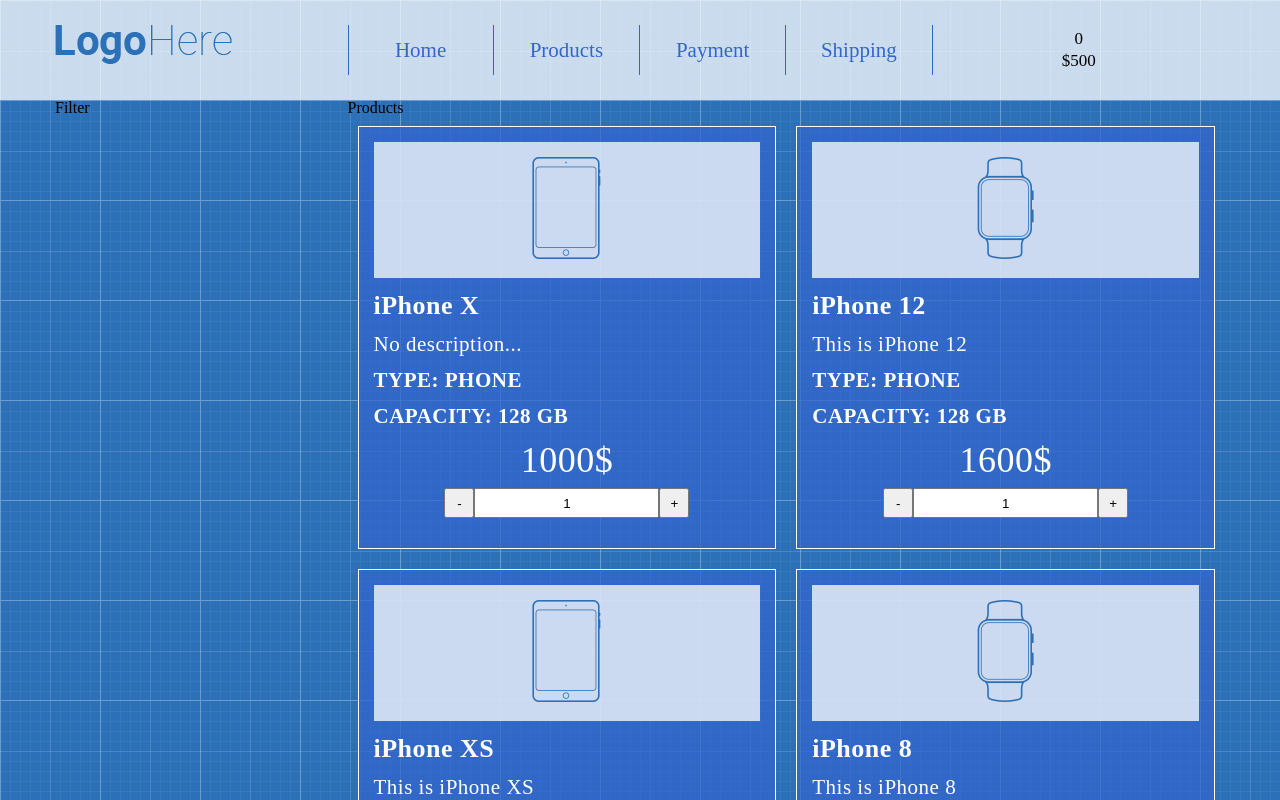
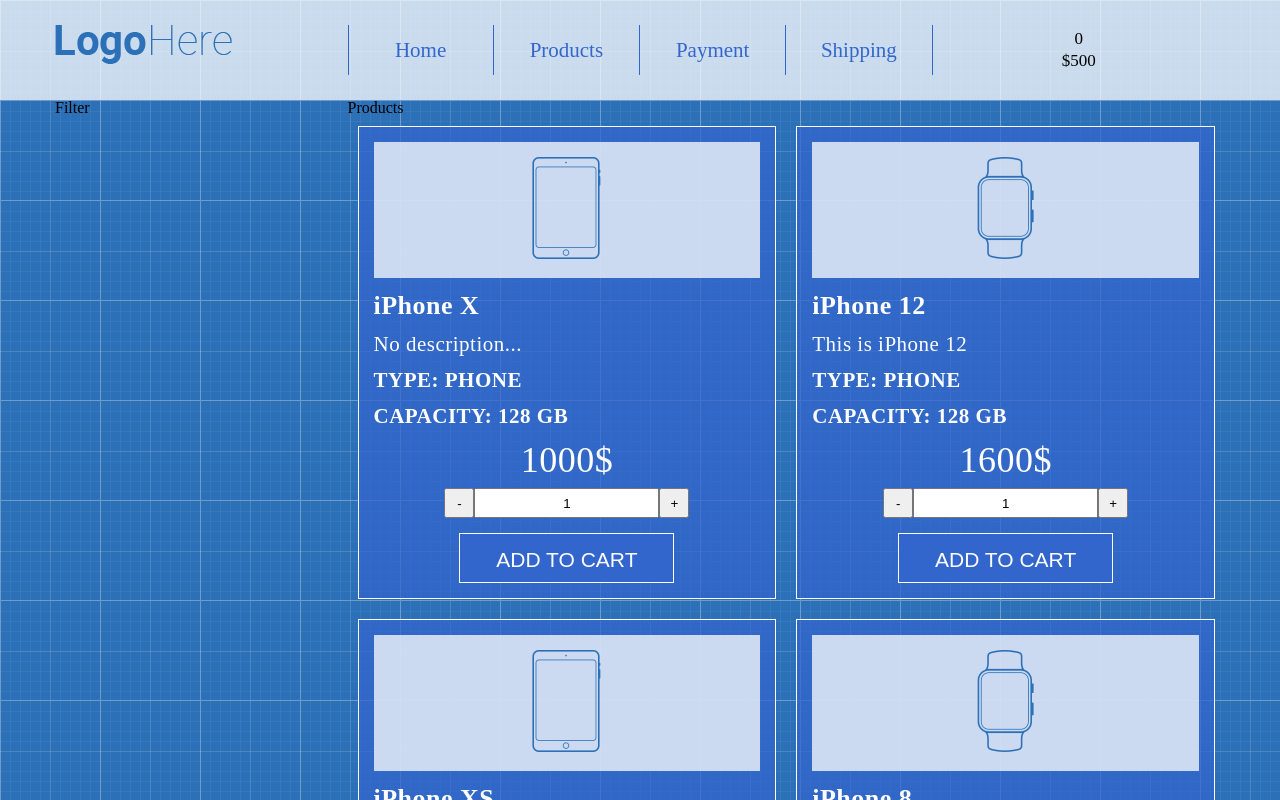
Before and after one commit to alex220496/react-shop, a React (Create React App) app: page / in a window 1280 px wide. Shown: the top 800 px of the page. Built offline with nearby package versions, Linux system fonts and the light colour scheme.

Commit message:
start hw

```diff
--- a/src/App/App.jsx
+++ b/src/App/App.jsx
@@ -1,4 +1,4 @@
-import React from 'react'
+import React, { Component } from 'react'
 
 import '../assets/reset.css'
 import '../assets/base.css'
@@ -7,7 +7,16 @@
 import Main from './Main/Main'
 import Footer from './Footer/Footer'
 
-const App = () => {
+class App extends Component {
+
+  state = {
+     cartData: {
+       count:10,
+       price:100
+     }
+  }
+
+  render() {
     return (
         <>
           <Header/>
@@ -18,4 +27,8 @@
     )
 }
 
+}
+
+
+
 export default App;
--- a/src/App/Main/Products/ProductsListItem.js
+++ b/src/App/Main/Products/ProductsListItem.js
@@ -27,6 +27,8 @@
             productCount:prevState.productCount - 1
         }))
     }
+    addToCart () {}
+
 
     render() {
         const {
@@ -55,6 +57,7 @@
                      <button onClick={() => this.onIncrementClick()}>+</button>
                  </div>
 
+                <button className="btn-add-to-cart">add to cart</button>
 
             </div>
         )
```
